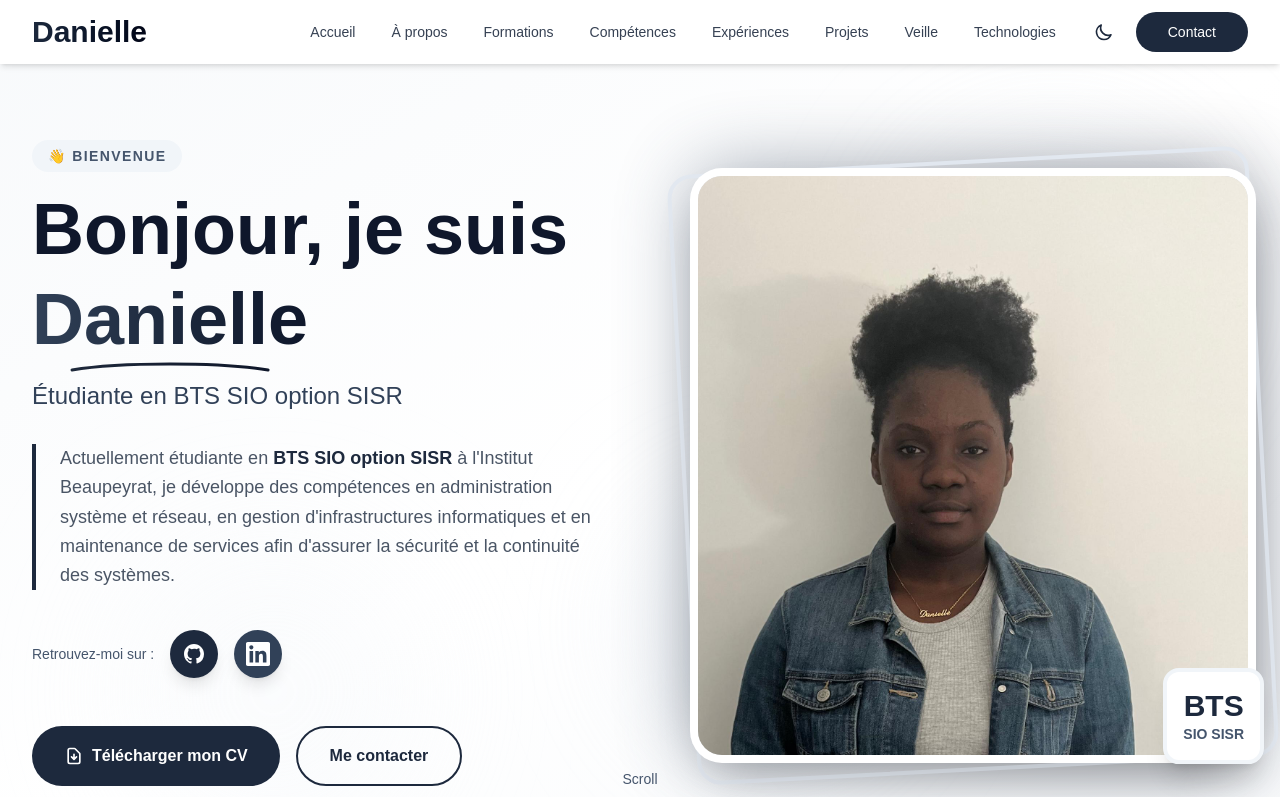
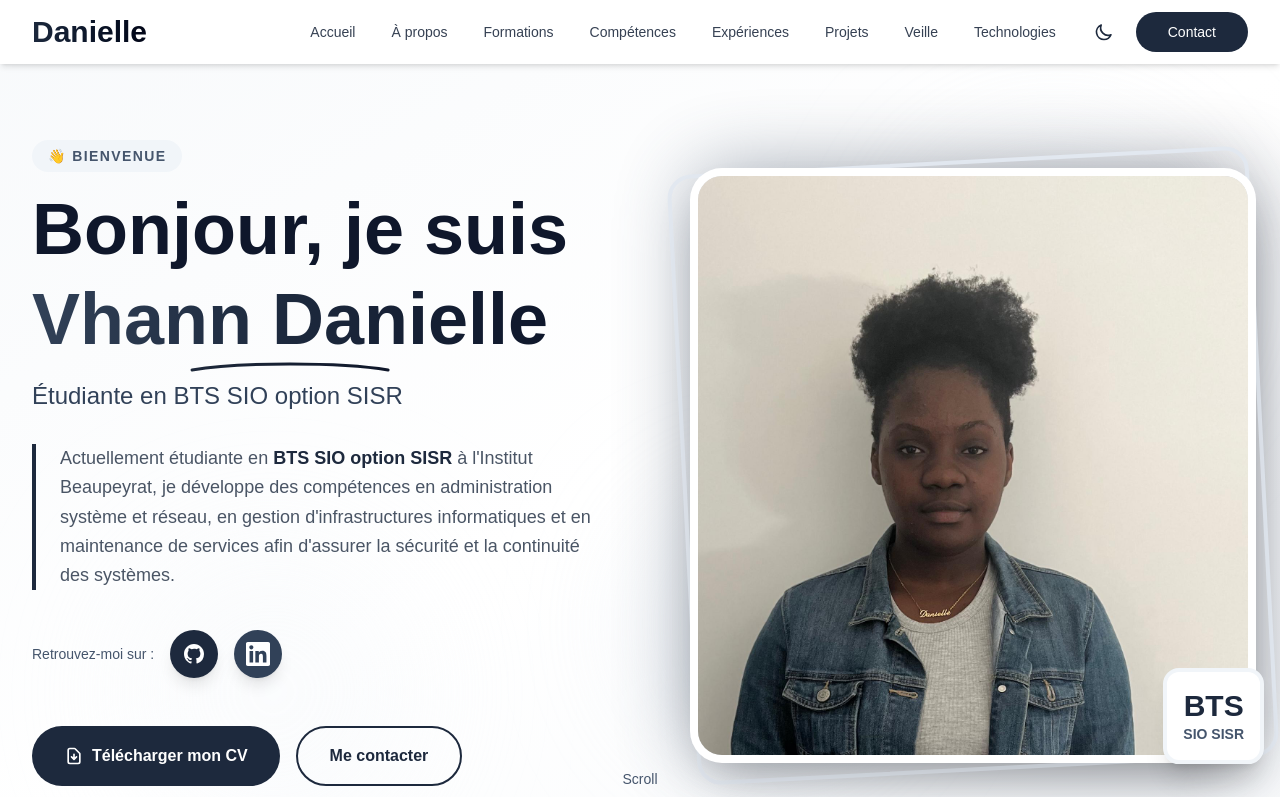
Before and after one commit to Mulho-MABIALA/danielle, a Next.js app: page / in a window 1280 px wide. Shown: the top 797 px of the page. Built offline with nearby package versions, Linux system fonts and the light colour scheme.

Commit message:
modification nom en Vhann Danielle

```diff
--- a/app/components/Hero.tsx
+++ b/app/components/Hero.tsx
@@ -26,7 +26,7 @@ export default function Hero() {
                 Bonjour, je suis{' '}
                 <span className="relative inline-block">
                   <span className="bg-linear-to-r from-slate-700 via-slate-800 to-slate-900 dark:from-slate-200 dark:via-slate-300 dark:to-slate-400 bg-clip-text text-transparent">
-                    Danielle
+                    Vhann Danielle
                   </span>
                   <svg className="absolute -bottom-2 left-0 w-full" height="12" viewBox="0 0 200 12" fill="none">
                     <path d="M2 10C50 2 150 2 198 10" stroke="url(#gradient)" strokeWidth="3" strokeLinecap="round"/>
```
Also changed, not shown: 1 other file (tests, documents, lock files or other folders).
